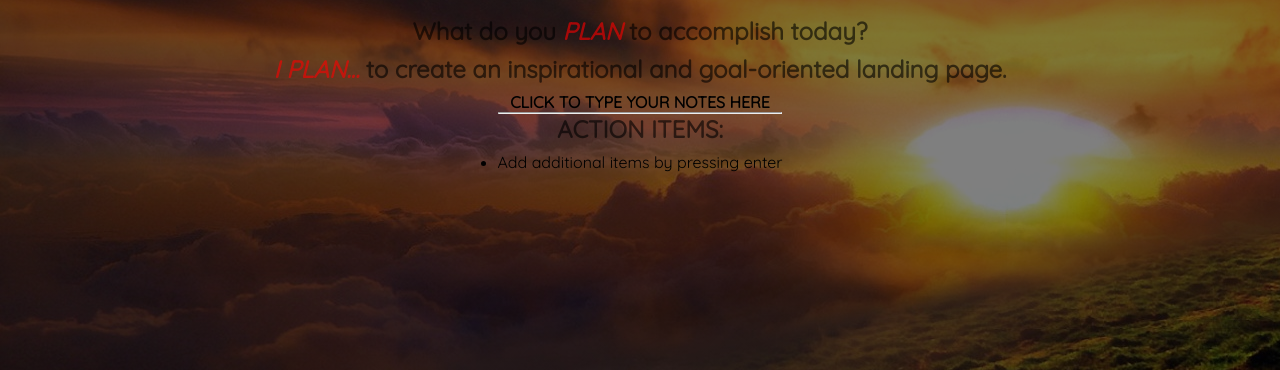
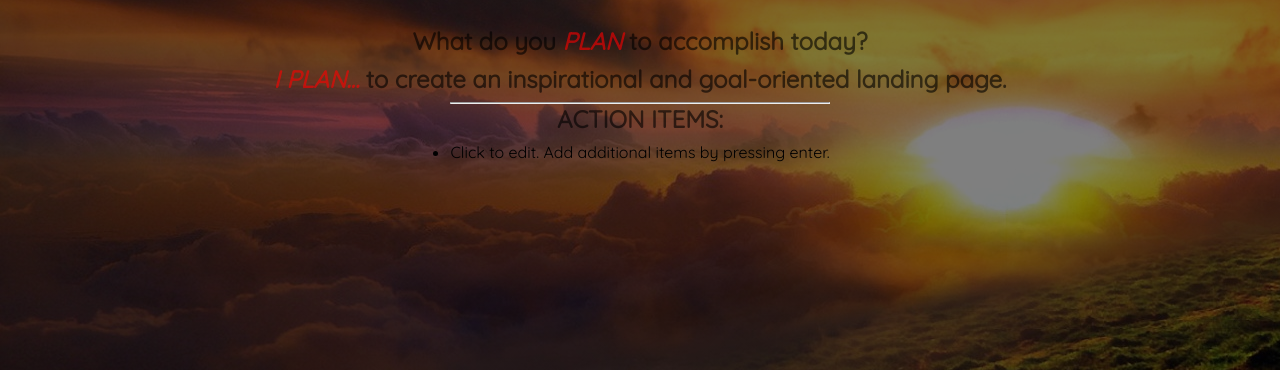
Before and after one commit to ricksinclair/DynamicLandingPage, a plain HTML site: page index.html in a window 1280 px wide. Shown: the part 430-800 px from the top of the page. Drawn offline with Linux system fonts and the light colour scheme.

Commit message:
small formatting tweaks with horizontal rule

```diff
--- a/index.html
+++ b/index.html
@@ -25,12 +25,11 @@
       >
     </h2>
 
-    <div contenteditable="true" id="notes">
-      <h4>CLICK TO TYPE YOUR NOTES HERE</h4>
+    <div id="notes">
       <hr />
       <h2>ACTION ITEMS:</h2>
-      <ul>
-        <li>Add additional items by pressing enter</li>
+      <ul contenteditable="true">
+        <li>Click to edit. Add additional items by pressing enter.</li>
       </ul>
     </div>
     <script src="js/main.js"></script>
```
